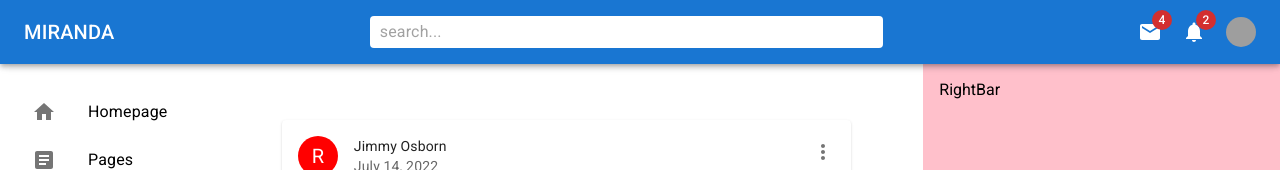
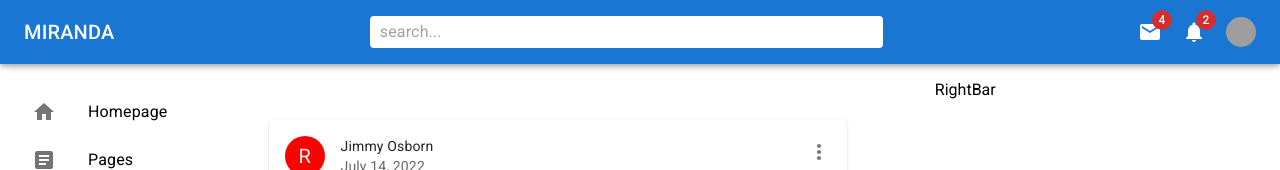
Before and after one commit to Haashir-Shakeel/materialui-react, a React (Create React App) app: page / in a window 1280 px wide. Shown: the top 170 px of the page. Built offline with nearby package versions, Linux system fonts and the light colour scheme; grey boxes are pictures that could not be loaded.

Commit message:
sidebar and rightbar position issue resolved

```diff
--- a/src/components/Rightbar.jsx
+++ b/src/components/Rightbar.jsx
@@ -3,10 +3,11 @@
 export const Rightbar = ()=>{
     return(
         <Box
-        bgcolor="pink"
         flex={2} p={2}
         sx={{display:{xs:"none" , sm:"block"}}}>
+            <Box position="fixed">
             RightBar
+            </Box>
         </Box>
     )
 }
--- a/src/components/Sidebar.jsx
+++ b/src/components/Sidebar.jsx
@@ -2,10 +2,8 @@
 import {AccountBox, Article, Group, Home, ModeNight, Person, Settings, Storefront} from '@mui/icons-material'
 export const Sidebar = ()=>{
     return(
-        <Box
-        flex={1} p={2}
-        sx={{display: {xs:"none",sm:"block"}}}>
-
+        <Box  flex={1} p={2} sx={{display: {xs:"none",sm:"block"}}}>
+        <Box position="fixed">
         <List>
             <ListItem disablePadding>
                 <ListItemButton component="a" href="#home">
@@ -80,7 +78,7 @@
             </ListItem>
 
         </List>
-
+        </Box>
         </Box>
     )
 }
```
